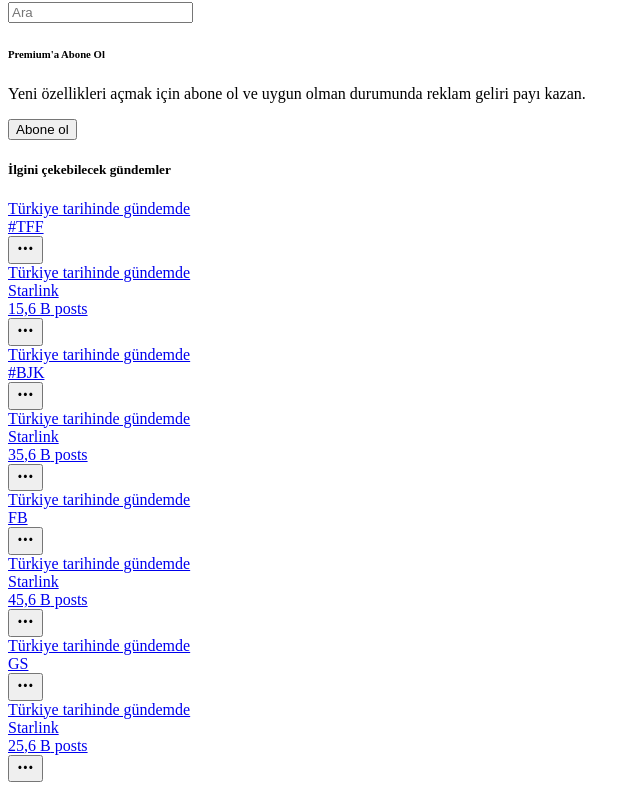
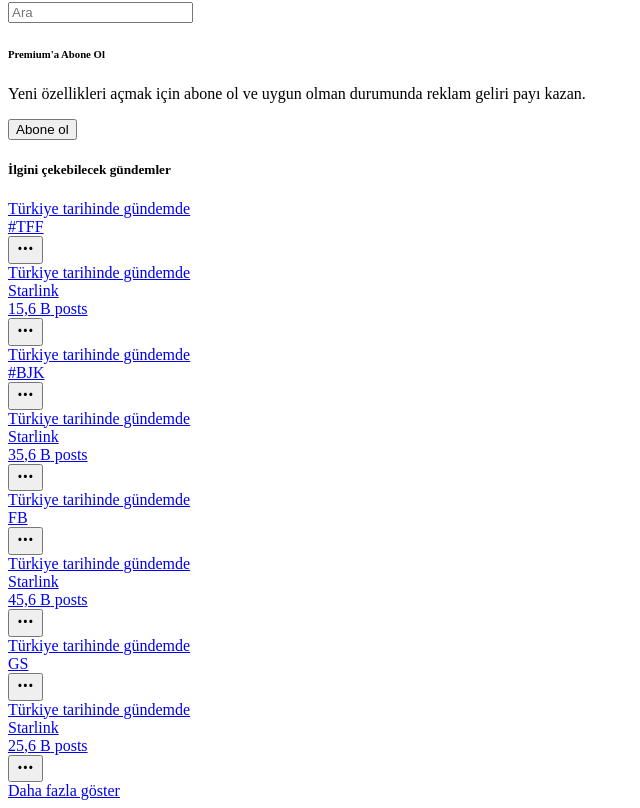
Before and after one commit to khazarglzd/x_ui_clone_react, a React (Create React App) app: page / in a window 1280 px wide. Shown: the part 538-1346 px from the top of the page, without its empty margins (0-640 px from the left). Built offline with nearby package versions, Linux system fonts and the light colour scheme.

Commit message:
creating SidebarSection component

```diff
--- /dev/null
+++ b/src/components/sidebar-section/index.jsx
@@ -0,0 +1,33 @@
+import { Link } from "react-router-dom";
+import PropTypes from "prop-types";
+
+export default function SidebarSection({ title, children, more }) {
+    return (
+        <section className="bg-[#16181c] overflow-hidden mb-4 rounded-2xl border border-[#16181c]">
+            <h5 className="py-3 px-4 text-xl font-extrabold leading-6 flex items-center text-[#e7e9ea]">
+                {title}
+            </h5>
+            <div className="grid">
+                {children}
+            </div>
+            {more && (
+                <Link
+                    to={more}
+                    className="h-[52px] flex items-center px-4 text-[15px] text-[#1d9bf0] transition-colors hover:bg-white/[0.03]"
+                >
+                    Daha fazla göster
+                </Link>
+            )}
+        </section>
+    )
+}
+
+SidebarSection.propTypes = {
+    title: PropTypes.string.isRequired,
+    children: PropTypes.node.isRequired,
+    more: PropTypes.oneOfType([PropTypes.bool, PropTypes.string])
+}
+
+SidebarSection.defaultProps = {
+    more: false
+}
--- a/src/layouts/main/rightsidebar/topics/index.jsx
+++ b/src/layouts/main/rightsidebar/topics/index.jsx
@@ -1,13 +1,14 @@
 import { topics } from "../../../../utils/const";
 import Topic from "../../rightsidebar/topics/topic";
+import SidebarSection from "../../../../components/sidebar-section";
 
 export default function Topics() {
     return (
-        <section className="bg-[#16181c] mb-4 rounded-2xl border border-[#16181c]">
-            <h5 className="py-3 px-4 text-xl font-extrabold leading-6 flex items-center text-[#e7e9ea]">İlgini çekebilecek gündemler</h5>
-            <div className="grid">
-                {topics.map((topic, index) => <Topic item={topic} key={index} />)}
-            </div>
-        </section>
+        <SidebarSection
+            title="İlgini çekebilecek gündemler"
+            more="/trends"
+        >
+            {topics.map((topic, index) => <Topic item={topic} key={index} />)}
+        </SidebarSection>
     )
 }
```
